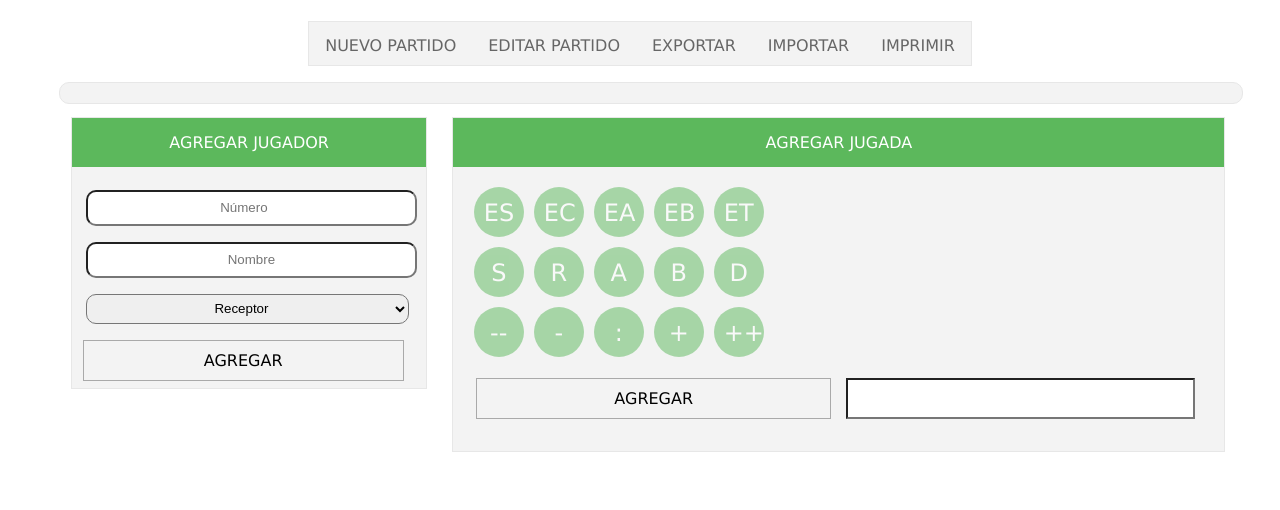
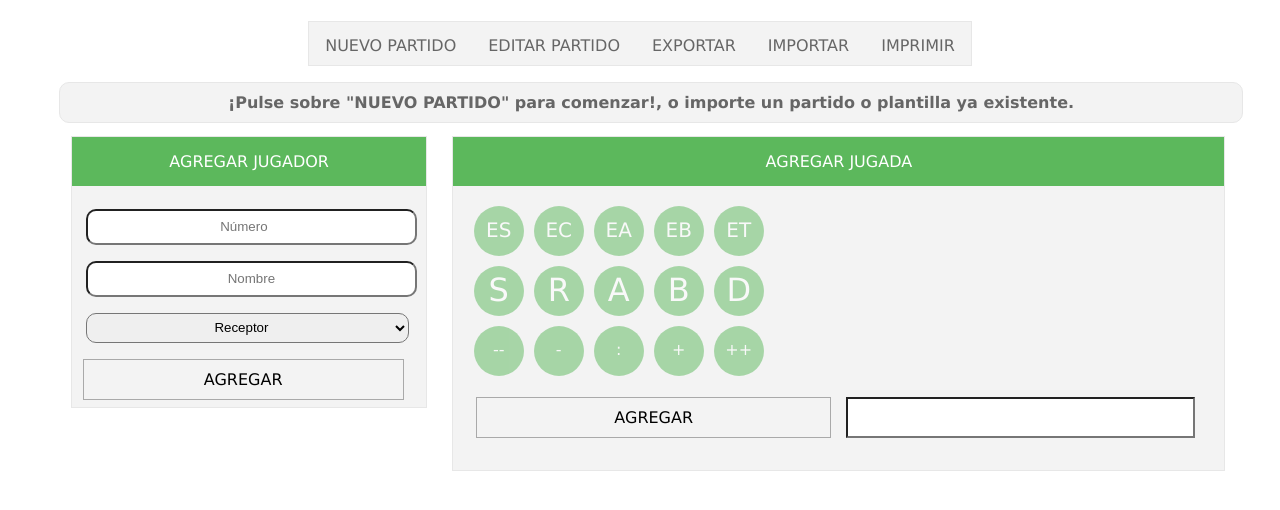
Before and after one commit to josemortizs/stats, a plain HTML site: page index.html in a window 1280 px wide. Drawn offline with Linux system fonts and the light colour scheme.

Commit message:
Agregada frase inicial

```diff
--- a/css/styles.css
+++ b/css/styles.css
@@ -26,6 +26,12 @@ table{
     border-radius: 10px;
     margin-left: 4%;
     padding: 10px;
+}
+
+#datos-app-inicial{
+    text-align: center;
+    color: #666;
+    font-weight: bold;
 }
 
 #datos-app table{
@@ -379,8 +385,8 @@ select#plays {
     -webkit-border-radius: 50px;
     -moz-border-radius: 50px;
     border-radius: 50px;
-    font-size: 24px;
-    line-height:32px;
+    font-size: 20x;
+    line-height:28px;
     text-transform: uppercase;
     float:left;
     cursor: pointer;
@@ -388,6 +394,18 @@ select#plays {
     text-align: center;
     color: white;
     opacity: 0.5;
+}
+
+.gesture-selected{
+    font-size: 32px;
+}
+
+.err-rival{
+    font-size: 20px;
+}
+
+.number-player{
+    font-size: 22px;
 }
 
 .number-player:hover, .move-player:hover, .gesture-selected:hover{
--- a/index.html
+++ b/index.html
@@ -33,7 +33,7 @@
 
     <!--Sección principal-->
     <main>
-        <div id="datos-app"></div>
+        <div id="datos-app"><div id="datos-app-inicial">¡Pulse sobre "NUEVO PARTIDO" para comenzar!, o importe un partido o plantilla ya existente.</div></div>
         <div class="clearfix"></div>
         <div class="form-add-player ml-5">
             <div class="form-header">AGREGAR JUGADOR</div>
@@ -56,11 +56,11 @@
             <div class="form-header">AGREGAR JUGADA</div>
             <div class="form-body">
                 <div id="error-vs">
-                    <div onclick="agregaErrorRival(0)" class="gesture-selected" title="Error de saque rival">ES</div>
-                    <div onclick="agregaErrorRival(1)" class="gesture-selected" title="Dobles o levantamiento de algún rival">EC</div>
-                    <div onclick="agregaErrorRival(2)" class="gesture-selected" title="Error en ataque rival">EA</div>
-                    <div onclick="agregaErrorRival(3)" class="gesture-selected" title="Toque de red, en ataque o bloqueo">EB</div>
-                    <div onclick="agregaErrorRival(4)" class="gesture-selected" title="Falta de posición o de rotación rival">ET</div>
+                    <div onclick="agregaErrorRival(0)" class="gesture-selected err-rival" title="Error de saque rival">ES</div>
+                    <div onclick="agregaErrorRival(1)" class="gesture-selected err-rival" title="Dobles o levantamiento de algún rival">EC</div>
+                    <div onclick="agregaErrorRival(2)" class="gesture-selected err-rival" title="Error en ataque rival">EA</div>
+                    <div onclick="agregaErrorRival(3)" class="gesture-selected err-rival" title="Toque de red, en ataque o bloqueo">EB</div>
+                    <div onclick="agregaErrorRival(4)" class="gesture-selected err-rival" title="Falta de posición o de rotación rival">ET</div>
                 </div>
                 <div class="clearfix"></div>
                 <div id="player"></div>
```
